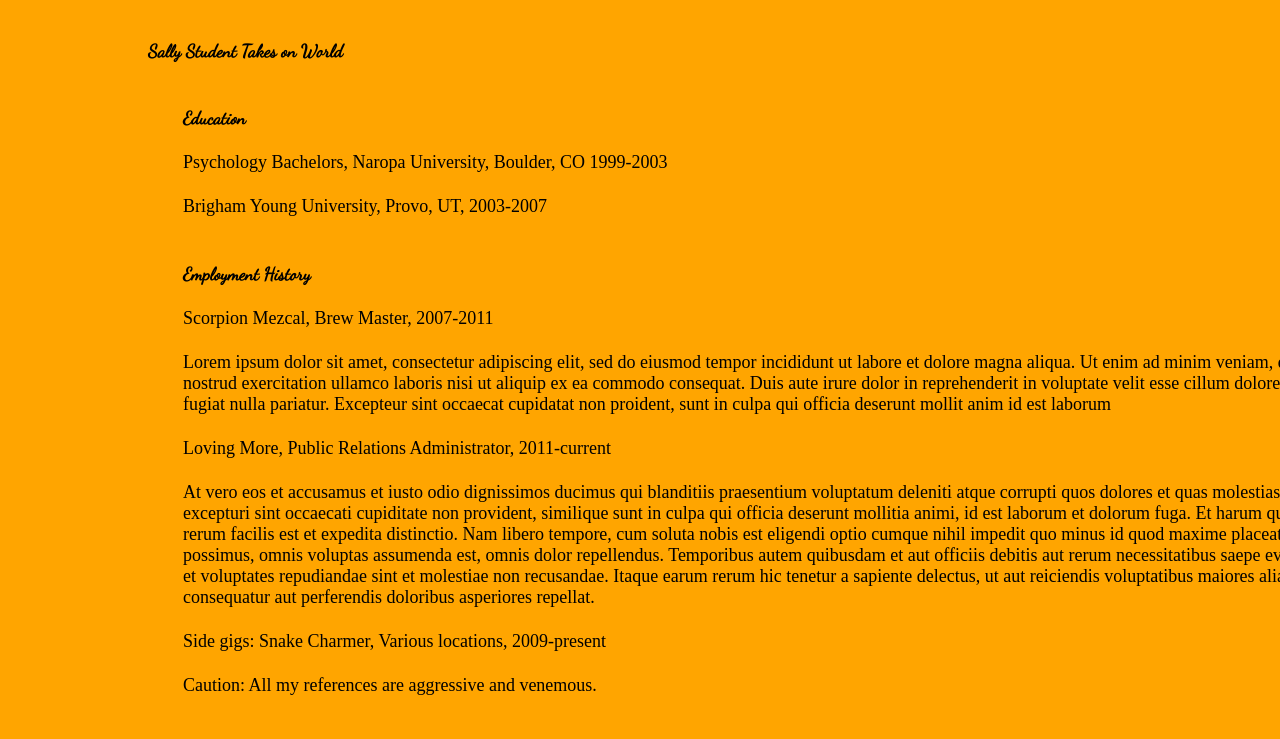
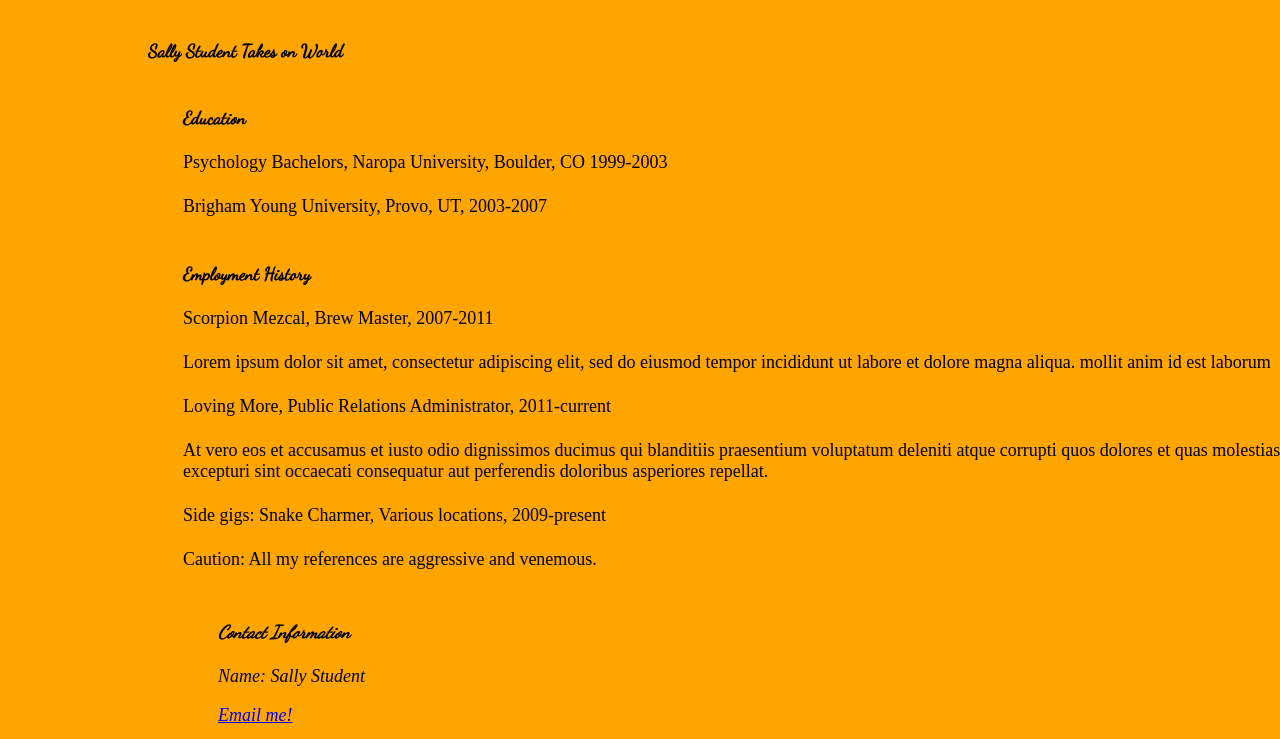
Before and after one commit to poiezen/project-2.4--about-Sally-page, a plain HTML site: page index.html in a window 1280 px wide. Shown: the top 739 px of the page. Drawn offline with Linux system fonts and the light colour scheme; a web font is replaced by a local one.

Commit message:
Removed text

```diff
--- a/index.html
+++ b/index.html
@@ -19,9 +19,9 @@
             <section class="employ">
                 <h3>Employment History</h3>
                 <p>Scorpion Mezcal, Brew Master, 2007-2011</p>
-                <p>Lorem ipsum dolor sit amet, consectetur adipiscing elit, sed do eiusmod tempor incididunt ut labore et dolore magna aliqua. Ut enim ad minim veniam, quis nostrud exercitation ullamco laboris nisi ut aliquip ex ea commodo consequat. Duis aute irure dolor in reprehenderit in voluptate velit esse cillum dolore eu fugiat nulla pariatur. Excepteur sint occaecat cupidatat non proident, sunt in culpa qui officia deserunt mollit anim id est laborum</p>
+                <p>Lorem ipsum dolor sit amet, consectetur adipiscing elit, sed do eiusmod tempor incididunt ut labore et dolore magna aliqua. mollit anim id est laborum</p>
                 <p>Loving More, Public Relations Administrator, 2011-current </p>
-                <p>At vero eos et accusamus et iusto odio dignissimos ducimus qui blanditiis praesentium voluptatum deleniti atque corrupti quos dolores et quas molestias excepturi sint occaecati cupiditate non provident, similique sunt in culpa qui officia deserunt mollitia animi, id est laborum et dolorum fuga. Et harum quidem rerum facilis est et expedita distinctio. Nam libero tempore, cum soluta nobis est eligendi optio cumque nihil impedit quo minus id quod maxime placeat facere possimus, omnis voluptas assumenda est, omnis dolor repellendus. Temporibus autem quibusdam et aut officiis debitis aut rerum necessitatibus saepe eveniet ut et voluptates repudiandae sint et molestiae non recusandae. Itaque earum rerum hic tenetur a sapiente delectus, ut aut reiciendis voluptatibus maiores alias consequatur aut perferendis doloribus asperiores repellat.</p>
+                <p>At vero eos et accusamus et iusto odio dignissimos ducimus qui blanditiis praesentium voluptatum deleniti atque corrupti quos dolores et quas molestias excepturi sint occaecati consequatur aut perferendis doloribus asperiores repellat.</p>
                 <p>Side gigs: Snake Charmer, Various locations, 2009-present </p>
                 <p>Caution: All my references are aggressive and venemous. </p>
             </section>
```
